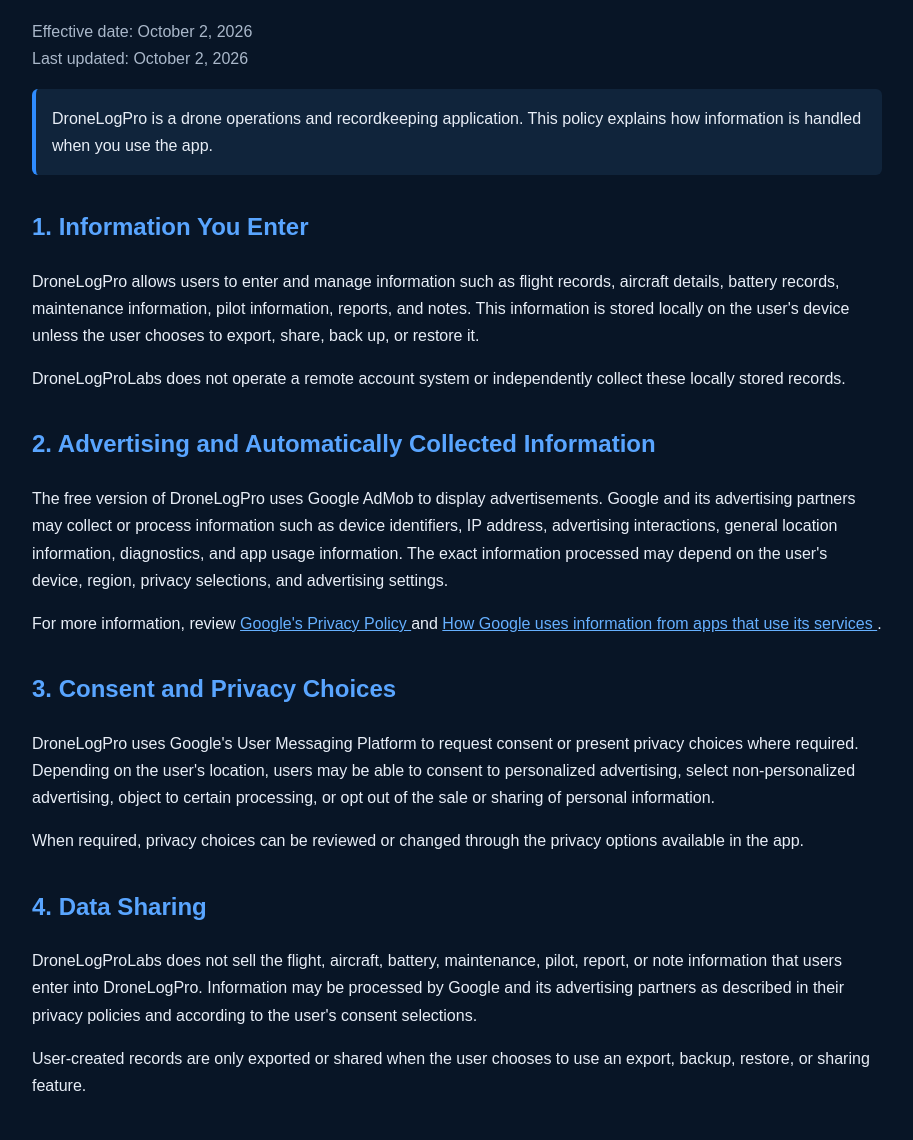
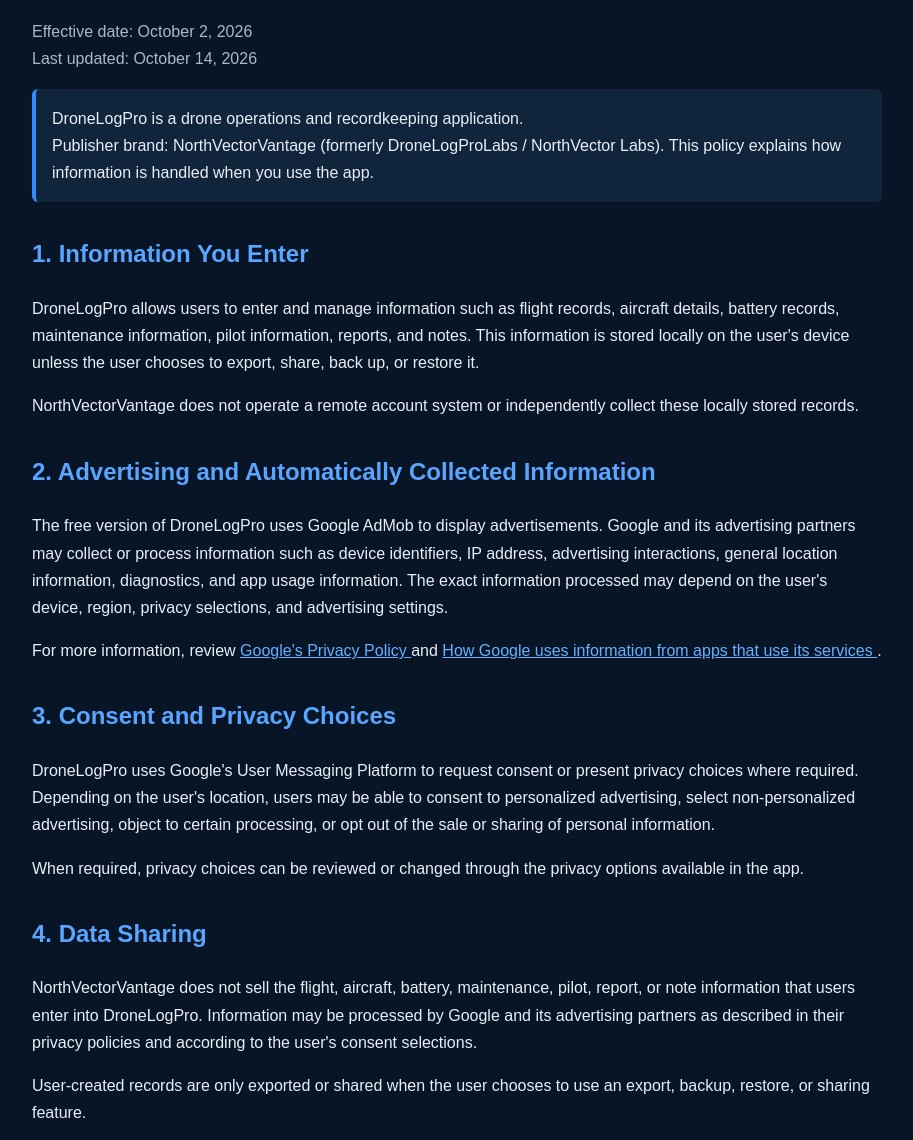
Before and after one commit to DroneLogProLabs/DroneLogPro-Privacy, a plain HTML site: page index.html in a window 1280 px wide. Shown: the part 134-1274 px from the top of the page, without its empty margins (183-1096 px from the left). Drawn offline with Linux system fonts and the light colour scheme.

Commit message:
Update publisher branding to NorthVectorVantage

```diff
--- a/index.html
+++ b/index.html
@@ -63,11 +63,12 @@
 
     <p class="updated">
         Effective date: October 2, 2026<br>
-        Last updated: October 2, 2026
+        Last updated: October 14, 2026
     </p>
 
     <div class="notice">
-        DroneLogPro is a drone operations and recordkeeping application.
+        DroneLogPro is a drone operations and recordkeeping application.<br>
+        Publisher brand: NorthVectorVantage (formerly DroneLogProLabs / NorthVector Labs).
         This policy explains how information is handled when you use the app.
     </div>
 
@@ -82,7 +83,7 @@
     </p>
 
     <p>
-        DroneLogProLabs does not operate a remote account system or independently
+        NorthVectorVantage does not operate a remote account system or independently
         collect these locally stored records.
     </p>
 
@@ -128,7 +129,7 @@
     <h2>4. Data Sharing</h2>
 
     <p>
-        DroneLogProLabs does not sell the flight, aircraft, battery, maintenance,
+        NorthVectorVantage does not sell the flight, aircraft, battery, maintenance,
         pilot, report, or note information that users enter into DroneLogPro.
         Information may be processed by Google and its advertising partners as
         described in their privacy policies and according to the user's consent
@@ -162,7 +163,7 @@
     <p>
         DroneLogPro is intended for drone pilots, operators, and aviation
         professionals. It is not directed toward children under 13, and
-        DroneLogProLabs does not knowingly collect personal information directly
+        NorthVectorVantage does not knowingly collect personal information directly
         from children under 13.
     </p>
 
@@ -186,7 +187,7 @@
     <h2>10. Contact</h2>
 
     <p>
-        For privacy questions or requests, contact DroneLogProLabs through the
+        For privacy questions or requests, contact NorthVectorVantage through the
         public support page:
         <a href="https://github.com/DroneLogProLabs/DroneLogPro-Privacy/issues"
            target="_blank" rel="noopener">
@@ -195,7 +196,7 @@
     </p>
 
     <footer>
-        &copy; 2026 DroneLogProLabs. All rights reserved.
+        &copy; 2026 NorthVectorVantage. All rights reserved.
     </footer>
 
 </div>
```
